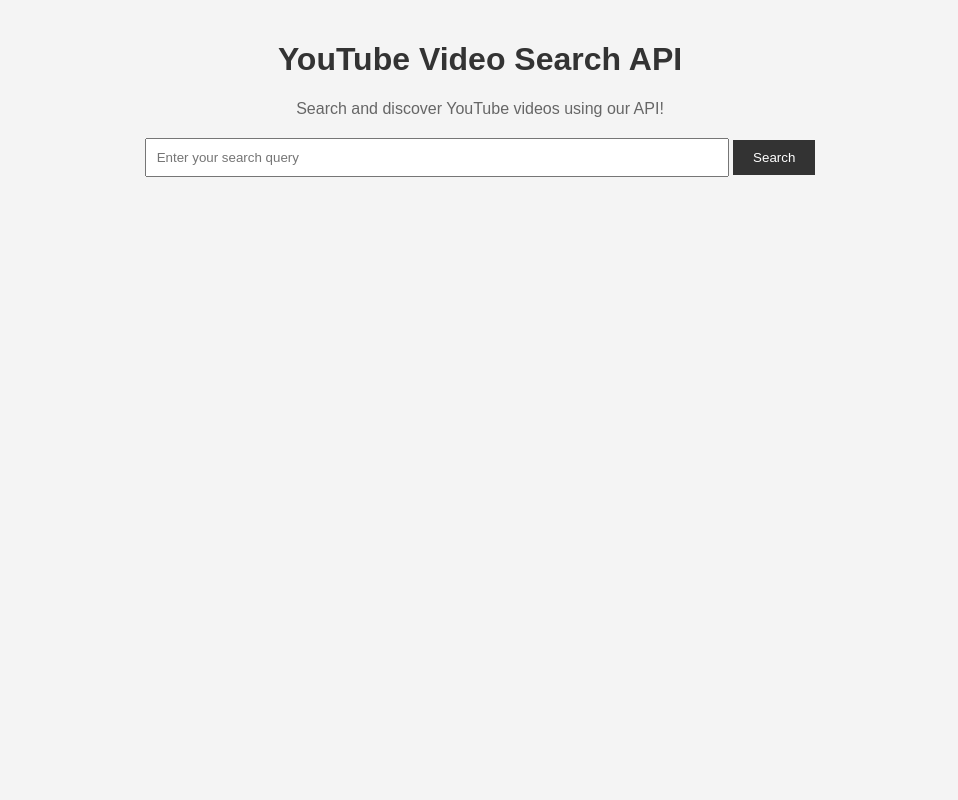
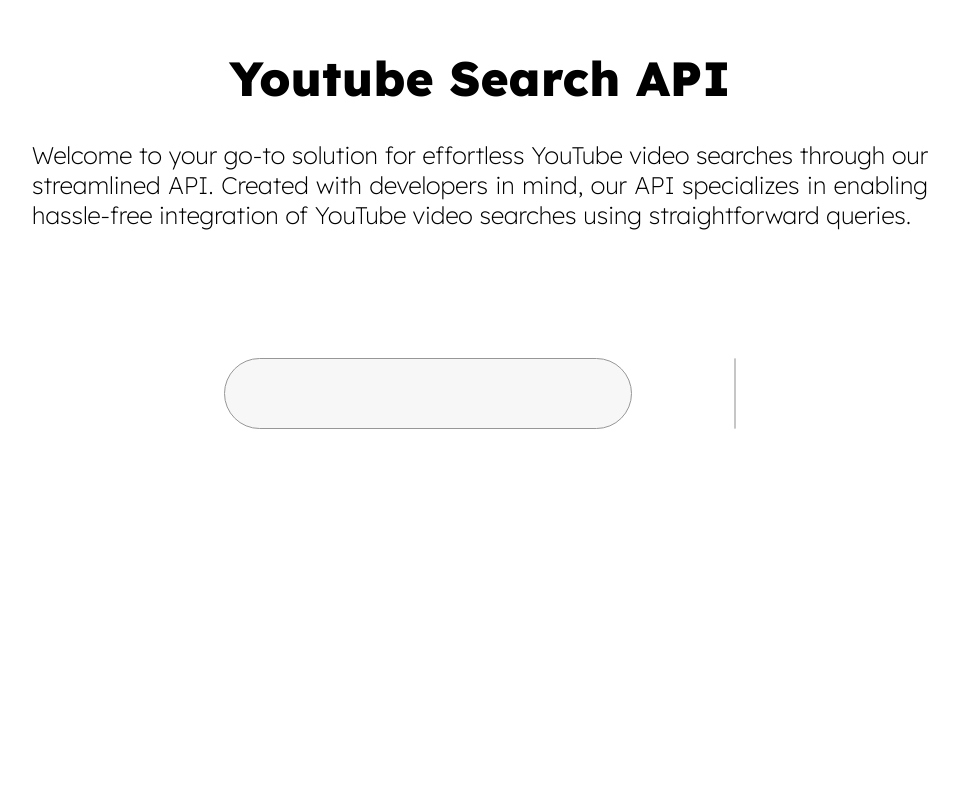
Before and after one commit to LuisRamosOfficial/Youtube-Searcher-API, a Flask app: page / in a window 1280 px wide. Shown: the whole page, without its empty margins (160-1118 px from the left). Run offline with Flask 3, Linux system fonts and the light colour scheme; grey boxes are pictures that could not be loaded.

Commit message:
Api Landing Page

```diff
--- a/main.py
+++ b/main.py
@@ -1,10 +1,13 @@
 from modules import get_JsonSearch
 from flask import *
 import json, time, urllib.parse
+from flask_cors import CORS, cross_origin
 
 app = Flask(__name__)
+app.config['CORS_HEADERS'] = 'Content-Type'
 
 @app.route('/', methods=['GET'])
+@cross_origin()
 def home_page():
     objected = {"page": "Page is succesfully loaded", "time": time.time()}
 
@@ -15,6 +18,7 @@
 # Search youtube videos API Endpoint
 
 @app.route('/search')
+@cross_origin()
 def request_page():
     search_query = str(request.args.get('q'))
 
--- a/templates/landing.html
+++ b/templates/landing.html
@@ -1,130 +1,157 @@
 <!DOCTYPE html>
 <html lang="en">
 	<head>
-    <meta charset="UTF-8">
-    <meta name="viewport" content="width=device-width, initial-scale=1.0">
-    <title>YouTube Video Search API</title>
 		<style>
-        body {
-            font-family: Arial, sans-serif;
+            * {
                 margin: 0;
                 padding: 0;
-            background-color: #f4f4f4;
+
             }
-        .container {
-            max-width: 800px;
-            margin: 0 auto;
-            padding: 20px;
-            text-align: center;
+			body {
+                overflow-x: hidden;
+                font-family: 'Lexend', sans-serif;
+				width: 100vw;
+				min-height: 100vh;
+				display: flex;
+				align-items: center;
+				flex-direction: column;
+
 			}
             h1 {
-            color: #333;
+                width: 100%;
+                text-align: center;
+                margin-top: 3rem;
+                font-weight: 800;
+                font-size: 3rem;
             }
-        p {
-            color: #666;
+            h6 {
+                margin-top: 2rem;
+                width: 70%;
+                font-weight: 200;
+                font-size: 1.5rem;
+                text-align: justify;
             }
-        .search-form {
-            margin-top: 20px;
+            form {
+                justify-content: space-between;
+                margin-top: 8rem;
+                width: 40vw;
+                display: flex;
             }
-        .search-input {
+            form input {
+                outline: none;
+                border: none;
+                font-size: 1.1rem;
+                border: 1px solid rgb(151, 151, 151);
+                padding: 1.5rem;
                 width: 70%;
-            padding: 10px;
+                border-radius: 40px;
+                background-color: rgb(247, 247, 247);
             }
-        .search-button {
-            padding: 10px 20px;
-            background-color: #333;
-            color: #fff;
-            border: none;
+            form button {
+                background-image: url('https://cdn-icons-png.flaticon.com/512/3031/3031293.png');
+                background-size: 70%;
+                background-repeat: no-repeat;
+                background-color: rgb(226, 226, 226);
+                background-position: center;
+                outline: none;
+                border:1px solid rgb(198, 198, 198);
+                border-radius: 40px;
+                aspect-ratio: 1/1;
                 cursor: pointer;
+                transition: transform 200ms ease-out;
             }
-        .search-button:hover {
-            background-color: #555;
+            form button:hover {
+                transform: scale(1.1);
             }
-        .raw-response {
-            margin-top: 20px;
+            ul.searchlist {
+                margin-top: 3rem;
+                width: 90vw;
+                justify-content: center;
+                display: flex;
+                gap: 5rem;
+                flex-wrap: wrap;
             }
-        .raw-response-button {
-            padding: 5px 10px;
-            background-color: #888;
-            color: #fff;
-            border: none;
+             ul div {
                 cursor: pointer;
+                transition: transform 150ms ease-out;
+                display: flex;
+                flex-direction: column;
+                align-items: center;
+                width: clamp(18rem, 28%, 23rem);
              }
-        .raw-response-button:hover {
-            background-color: #aaa;
+
+             ul div:hover {
+                transform: scale(1.05);
              }
-        pre {
-            white-space: pre-wrap;
-            background-color: #eee;
-            padding: 10px;
-            margin-top: 10px;
-            text-align: left;
+             ul div:active {
+                transform: scale(0.95);
              }
+
+             ul div h5 {
+                width: 100%;
+                font-weight: 200;
+                font-size: 1rem;
+                text-overflow: ellipsis;
+                white-space: nowrap;
+                overflow: hidden;
+
+             }
+             ul div img {
+                border-radius: 30px;
+                width: 100%;
+             }
+             ul div span {
+                width: 100%;
+             }
+
+
 		</style>
+		<meta charset="UTF-8" />
+		<link rel="preconnect" href="https://fonts.googleapis.com" />
+		<link rel="preconnect" href="https://fonts.gstatic.com" crossorigin />
+		<link
+			href="https://fonts.googleapis.com/css2?family=Lexend:wght@100;200;300;400;500;600;700;800;900&display=swap"
+			rel="stylesheet"
+		/>
+		<meta name="viewport" content="width=device-width, initial-scale=1.0" />
+		<title>Youtube Search API</title>
 	</head>
 	<body>
-    <div class="container">
-        <h1>YouTube Video Search API</h1>
-        <p>Search and discover YouTube videos using our API!</p>
-        <form class="search-form" id="searchForm">
-            <input type="text" class="search-input" id="searchQuery" placeholder="Enter your search query">
-            <button type="submit" class="search-button">Search</button>
+		<h1>Youtube Search API</h1>
+        <h6>Welcome to your go-to solution for effortless YouTube video searches through our streamlined API. Created with developers in mind, our API specializes in enabling hassle-free integration of YouTube video searches using straightforward queries.</h6>
+        <form id="searchform">
+            <input id="searchquery" />
+            <button type="submit"></button>
         </form>
-        <div id="results"></div>
-        <div class="raw-response" id="rawResponseDiv" style="display: none;">
-            <button class="raw-response-button" id="rawResponseButton">View Raw Response</button>
-            <pre id="rawResponse"></pre>
-        </div>
-    </div>
+        <ul class="searchlist"></ul>
+    </body>
+    <script>
+        const SearchForm = document.querySelector('#searchform')
+        const SearchInput = document.querySelector('#searchquery')
+        const SearchList = document.querySelector('.searchlist')
 
-    <script>
-        const searchForm = document.getElementById('searchForm');
-        const searchQuery = document.getElementById('searchQuery');
-        const resultsDiv = document.getElementById('results');
-        const rawResponseDiv = document.getElementById('rawResponseDiv');
-        const rawResponseButton = document.getElementById('rawResponseButton');
-        const rawResponse = document.getElementById('rawResponse');
-
-        searchForm.addEventListener('submit', async (event) => {
-            event.preventDefault();
-            resultsDiv.innerHTML = '';
-            rawResponseDiv.style.display = 'none';
-
-            const query = searchQuery.value;
-
-            if (query) {
-                try {
-                    const response = await fetch(`http://127.0.0.1:4040/search?q=${query}`);
-                    const data = await response.json();
-
-                    if (data) {
-                        data.forEach(item => {
-                            const videoId = item.url;
-                            const videoTitle = item.title;
-                            const videoThumbnail = item.thumbnail;
-
-                            const resultDiv = document.createElement('div');
-                            resultDiv.innerHTML = `
-                                <a href="${videoId}" target="_blank">
-                                    <img src="${videoThumbnail}" alt="${videoTitle}">
-                                    <h2>${videoTitle}</h2>
-                                </a>
-                            `;
-                            resultsDiv.appendChild(resultDiv);
+        SearchForm.addEventListener('submit', async (e) => {
+            e.preventDefault()
+            const Response = await fetch(`http://127.0.0.1:4040/search?q=${SearchInput.value}`)
+            const Data = await Response.json()
+            console.log(Data)
+            Data.forEach(object => {
+                const ListItem = document.createElement('div')
+                ListItem.addEventListener('click', () => {
+                    e.preventDefault()
+                    window.open(object.url, '_blank');
+                })
+                ListItem.innerHTML = `
+                <h5>${object.title}</p>
+                <img src="${object.thumbnail}"/>
+                <span>
+                    <p>${object.date}</p>
+                    <p>${object.length}</p>
+                    <p>${object.views}</p>
+                </span>
+                `
+                SearchList.appendChild(ListItem)
             });
-
-                        rawResponseButton.addEventListener('click', () => {
-                            rawResponse.textContent = JSON.stringify(data, null, 2);
-                            rawResponseDiv.style.display = 'block';
-                        });
-                    } else {
-                        resultsDiv.innerHTML = '<p>No results found.</p>';
-                    }
-                } catch (error) {
-                    console.error('Error fetching data:', error);
-                }
-            }
-        });
+        })
     </script>
-</body>
 </html>
```
Also changed, not shown: okay.json (deleted, +0 -192 lines), 1 other file. Lines whose indentation alone changed are shown as unchanged.
